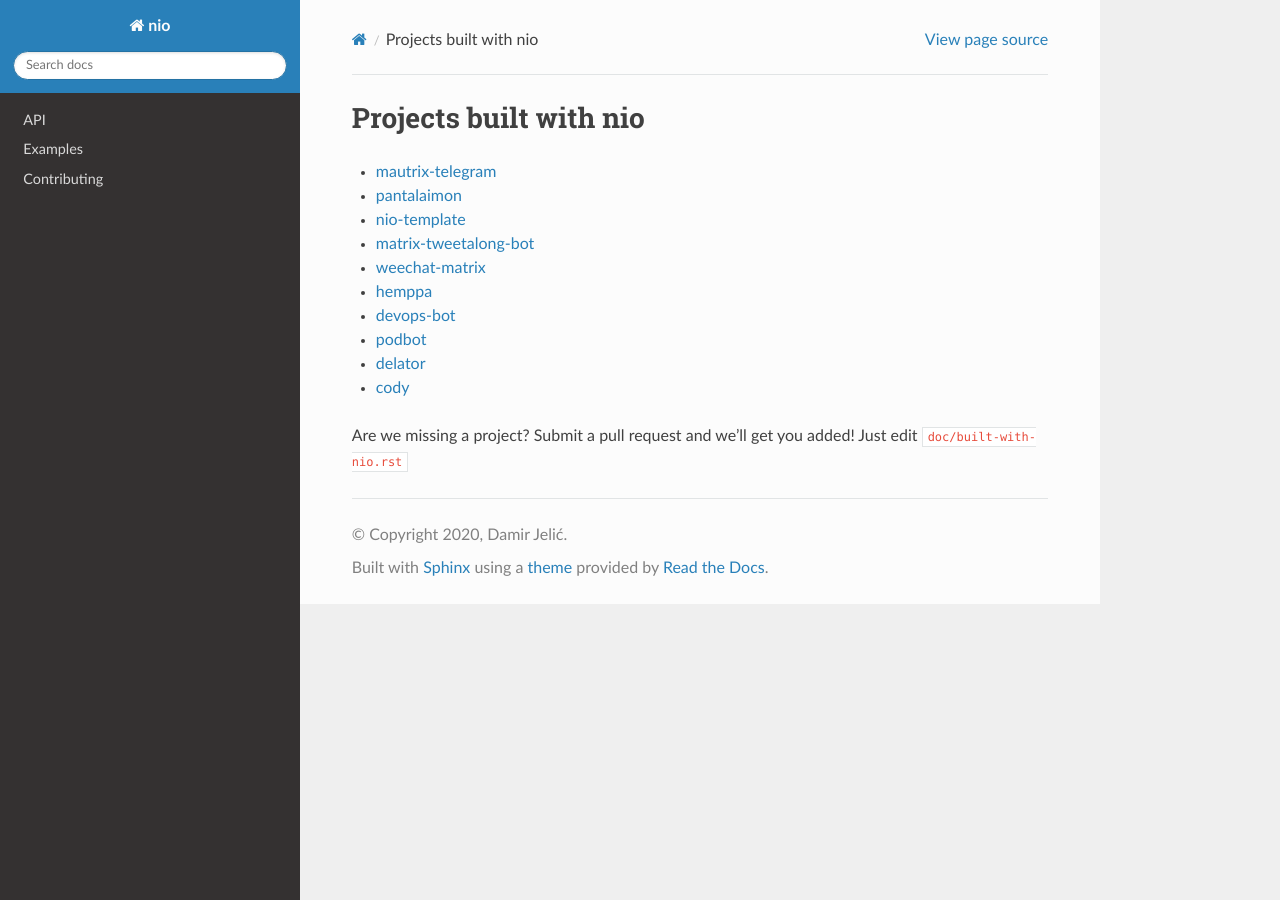
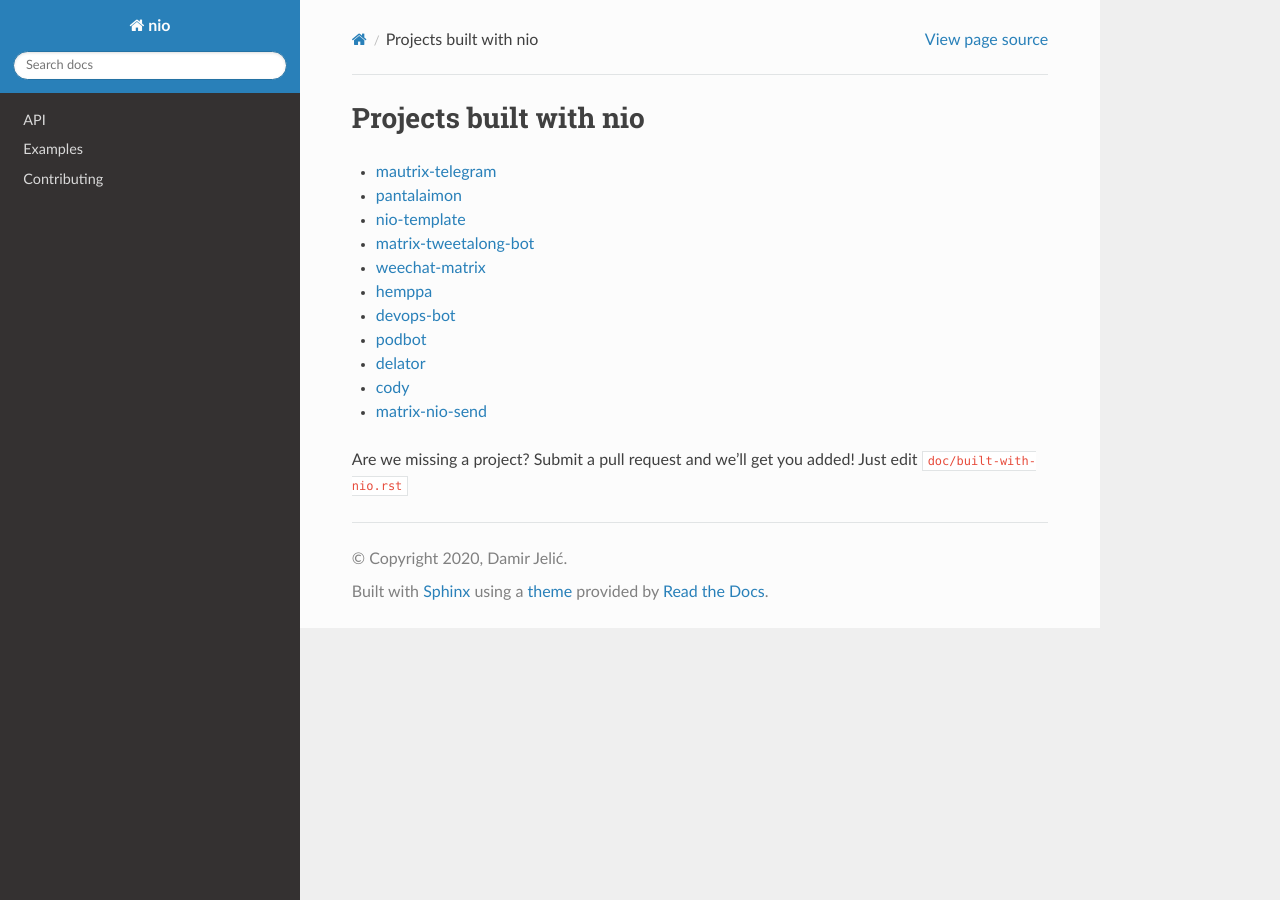
Before and after one commit to matrix-nio/matrix-nio, a Sphinx documentation site: the page built from doc/built-with-nio.rst, in a window 1280 px wide. Built offline with Sphinx 7.4.7 and the Read the Docs theme 2.0.0, drawn with Linux system fonts in a browser that asks for light colours.

Commit message:
added matrix-nio-send to built-with-nio.rst

```diff
--- a/doc/built-with-nio.rst
+++ b/doc/built-with-nio.rst
@@ -11,5 +11,6 @@ Projects built with nio
 - `podbot <https://github.com/interfect/podbot>`_
 - `delator <https://github.com/nogaems/delator>`_
 - `cody <https://gitlab.com/carlbordum/matrix-cody>`_
+- `matrix-nio-send <https://github.com/8go/matrix-nio-send>`_
 
 Are we missing a project? Submit a pull request and we'll get you added! Just edit ``doc/built-with-nio.rst``
```
